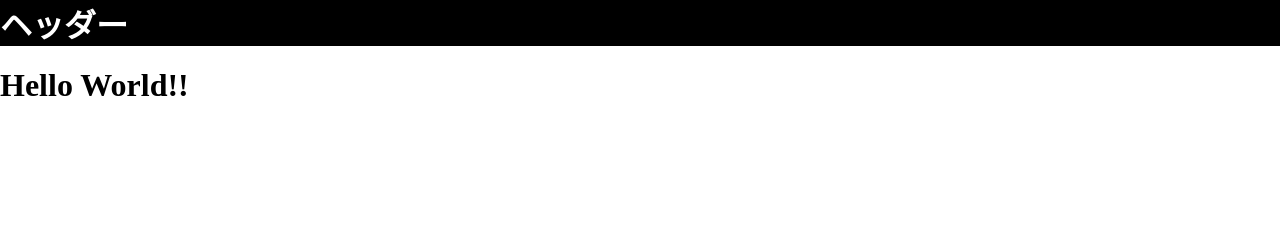
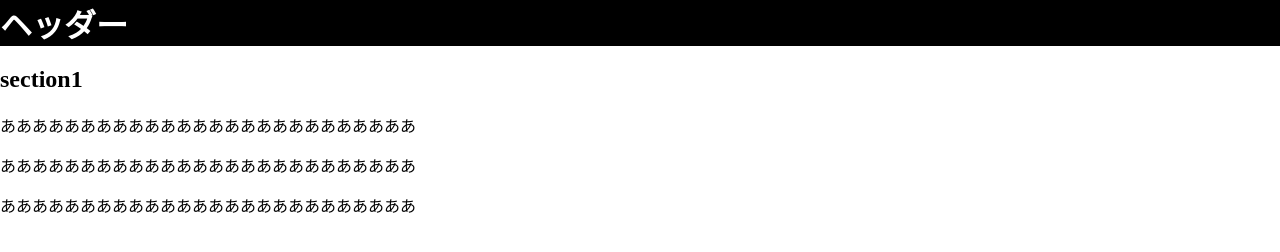
Before and after one commit to hiro-bata/fork_test, a plain HTML site: page index.html in a window 1280 px wide. Drawn offline with Linux system fonts and the light colour scheme.

Commit message:
section1エリア
 - section1エリアの作成

```diff
--- a/index.html
+++ b/index.html
@@ -12,7 +12,18 @@
     <header>
         <h1>ヘッダー</h1>
     </header>
-    <h1>Hello World!!</h1>
+    <section class="section1">
+        <h2>section1</h2>
+        <p>
+            ああああああああああああああああああああああああああ
+        </p>
+        <p>
+            ああああああああああああああああああああああああああ
+        </p>
+        <p>
+            ああああああああああああああああああああああああああ
+        </p>
+    </section>
 </body>
 
 </html>
```
